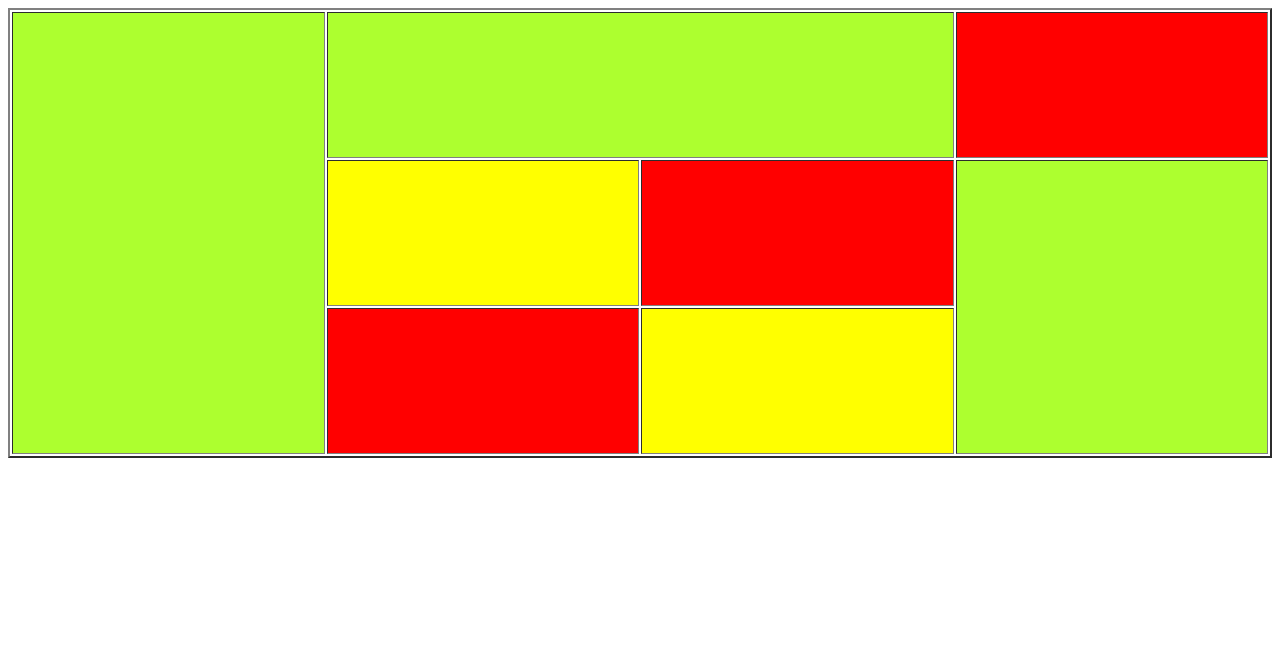
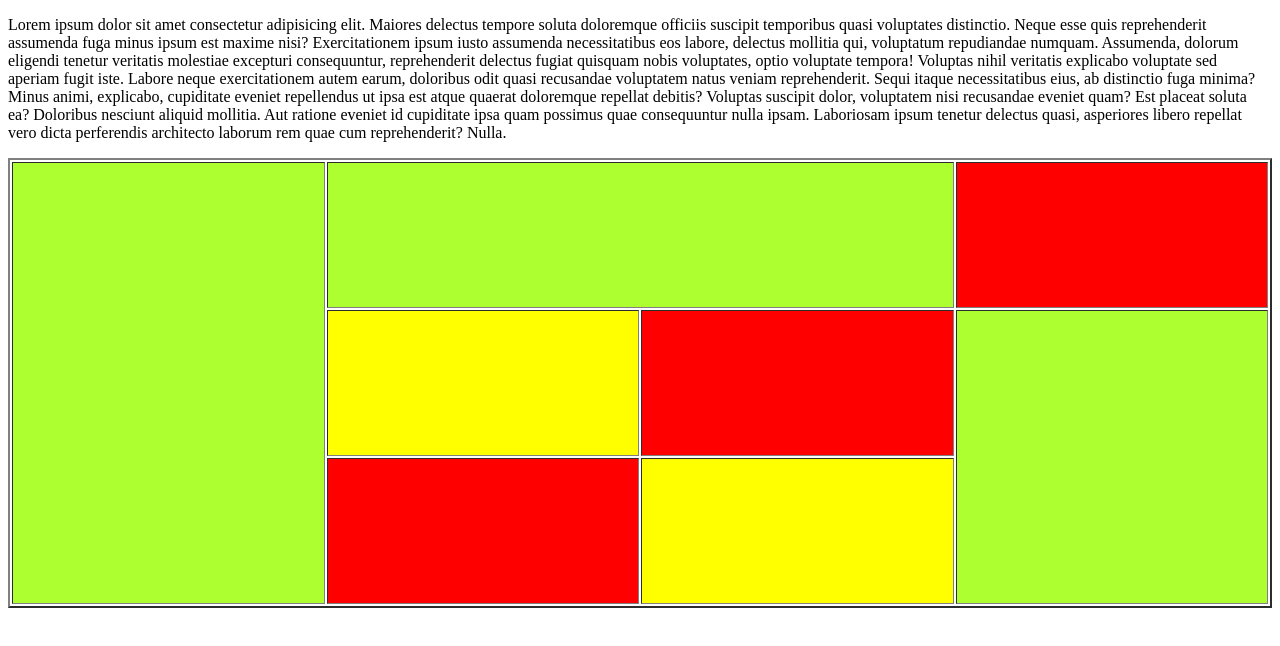
Before and after one commit to hashini0123/2025.10.08-119, a plain HTML site: page index.html in a window 1280 px wide. Drawn offline with Linux system fonts and the light colour scheme.

Commit message:
add para

```diff
--- a/index.html
+++ b/index.html
@@ -6,6 +6,11 @@
     <title>Document</title>
 </head>
 <body>
+    <p>Lorem ipsum dolor sit amet consectetur adipisicing elit. Maiores delectus tempore soluta doloremque officiis suscipit temporibus quasi voluptates distinctio. Neque esse quis reprehenderit assumenda fuga minus ipsum est maxime nisi?
+    Exercitationem ipsum iusto assumenda necessitatibus eos labore, delectus mollitia qui, voluptatum repudiandae numquam. Assumenda, dolorum eligendi tenetur veritatis molestiae excepturi consequuntur, reprehenderit delectus fugiat quisquam nobis voluptates, optio voluptate tempora!
+    Voluptas nihil veritatis explicabo voluptate sed aperiam fugit iste. Labore neque exercitationem autem earum, doloribus odit quasi recusandae voluptatem natus veniam reprehenderit. Sequi itaque necessitatibus eius, ab distinctio fuga minima?
+    Minus animi, explicabo, cupiditate eveniet repellendus ut ipsa est atque quaerat doloremque repellat debitis? Voluptas suscipit dolor, voluptatem nisi recusandae eveniet quam? Est placeat soluta ea? Doloribus nesciunt aliquid mollitia.
+    Aut ratione eveniet id cupiditate ipsa quam possimus quae consequuntur nulla ipsam. Laboriosam ipsum tenetur delectus quasi, asperiores libero repellat vero dicta perferendis architecto laborum rem quae cum reprehenderit? Nulla.</p>
     <table border="2" width="100%" height="450px" padding="750px">
         <tr>
             <td style="background-color: greenyellow;" rowspan="3"></td>
```
